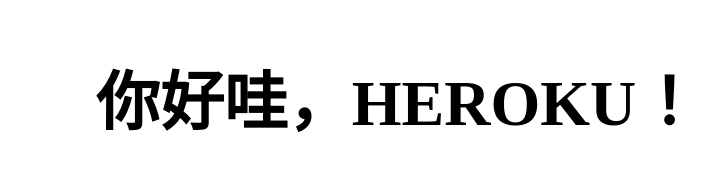
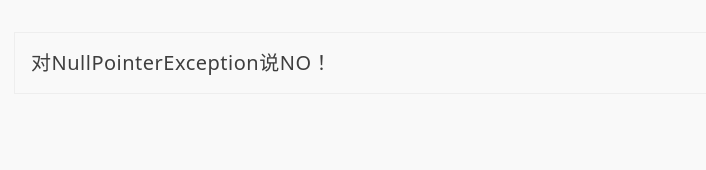
Before and after one commit to cbdyzj/hello-heroku-nodejs, a website: page static/index.html in a window 1280 px wide. Shown: the whole page, without its empty margins (242-948 px from the left). Drawn offline with Linux system fonts and the light colour scheme.

Commit message:
Update Index Style

```diff
--- a/package.json
+++ b/package.json
@@ -28,7 +28,7 @@
   },
   "homepage": "https://github.com/cbdyzj/hello-heroku-nodejs#readme",
   "devDependencies": {
-    "@marp-team/marp-cli": "^0.22.0"
+    "@marp-team/marp-cli": "^1.1.1"
   },
   "dependencies": {
     "express": "^4.17.1"
--- a/static/index.html
+++ b/static/index.html
@@ -7,20 +7,63 @@
     <meta http-equiv="X-UA-Compatible" content="ie=edge">
     <title>Document</title>
     <style>
-        body {
-            display: flex;
-            flex-direction: column;
+        * {
+            -webkit-tap-highlight-color: transparent;
         }
 
-        h1 {
-            font-size: 64px;
-            text-align: center;
+        body {
+            margin: 0;
+            padding: 0;
+            background-color: #f9f9f9;
+            font-family: ui-sans-serif, system-ui, -apple-system, BlinkMacSystemFont, "Segoe UI", Roboto, "Helvetica Neue", Arial, "Noto Sans", sans-serif, "Apple Color Emoji", "Segoe UI Emoji", "Segoe UI Symbol", "Noto Color Emoji";
         }
+
+        .nav {
+            box-sizing: border-box;
+            margin: 0 auto;
+            padding: 1rem;
+            max-width: 800px;
+        }
+
+        .nav > ul {
+            box-sizing: border-box;
+            border: 1px solid #eee;
+            padding: 0;
+
+        }
+
+        .nav > ul > li {
+            list-style: none;
+            padding: 1rem 1rem;
+            cursor: pointer;
+        }
+
+        .nav > ul > li:hover {
+            background-color: #eee;
+        }
+
+
+        .link {
+            color: inherit;
+            text-decoration: inherit;
+            font-size: 1.25rem;
+            line-height: 1.75rem;
+            font-weight: 500;
+            letter-spacing: 0.025em;
+            opacity: .75;
+        }
+
     </style>
 </head>
 
 <body>
-<h1>你好哇，HEROKU！</h1>
+<div>
+    <nav class="nav">
+        <ul>
+            <li><a class="link" href="/npe.html">对NullPointerException说NO！</a></li>
+        </ul>
+    </nav>
+</div>
 </body>
 
 </html>
```
